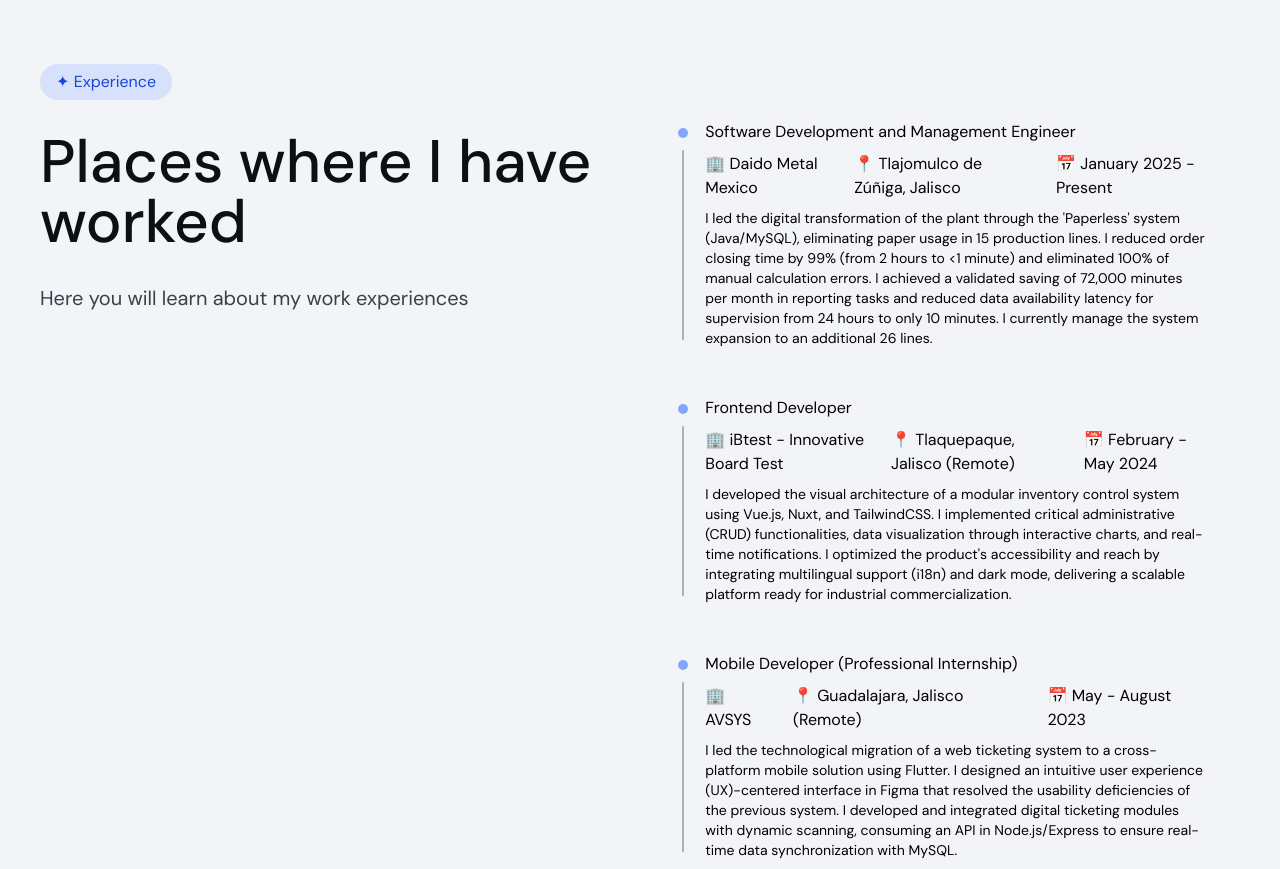
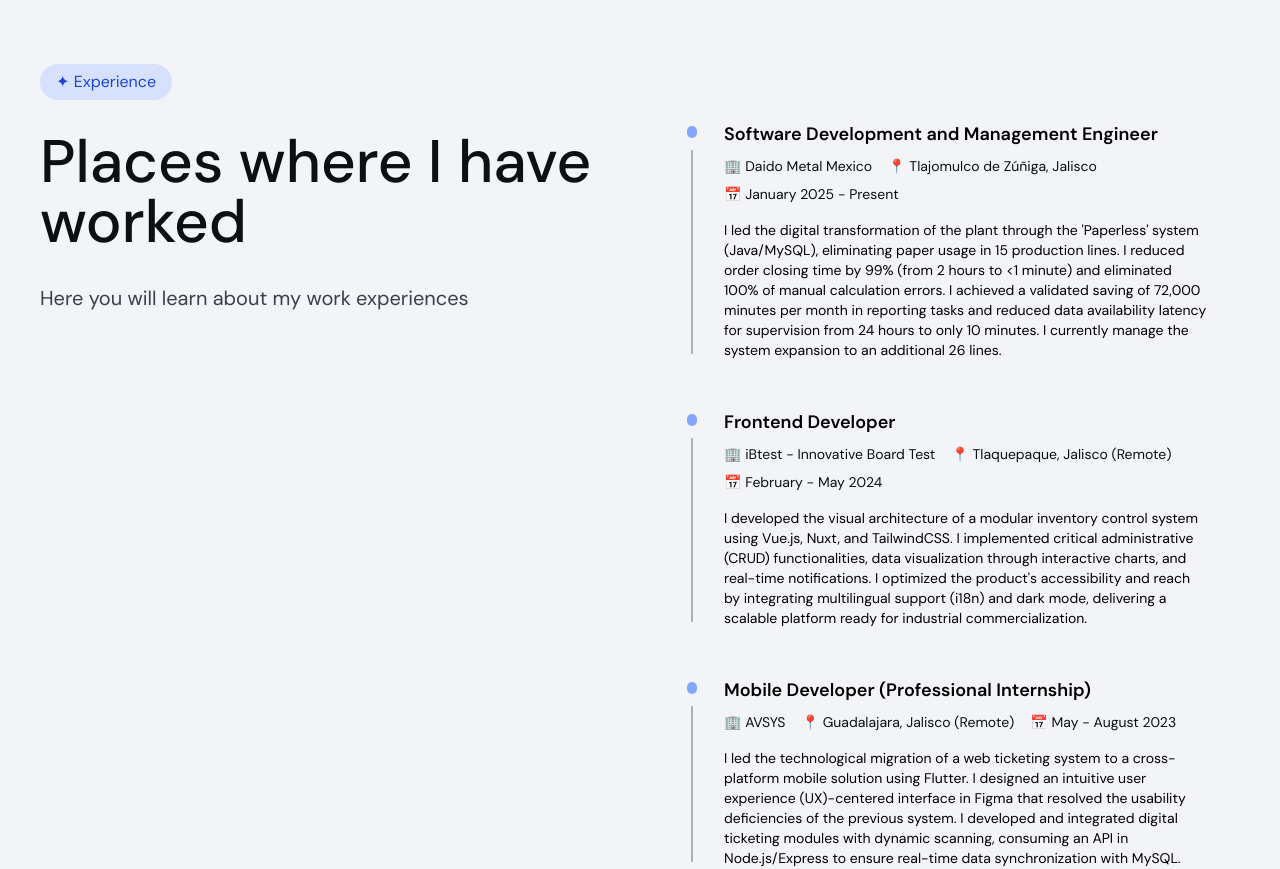
Before and after one commit to AnthonyMA5/Portfolio, a Next.js app: page /en in a window 1280 px wide. Shown: the part 3240-4109 px from the top of the page. Built offline with nearby package versions, Linux system fonts and the light colour scheme.

Commit message:
feat: add responsive Navbar and sections for Contact and Experience

```diff
--- a/src/components/sections/ContactSection.tsx
+++ b/src/components/sections/ContactSection.tsx
@@ -6,13 +6,13 @@ export default function ContactSection() {
 
     return (
         <section id="contact" className="section">
-            <div className="container text-center bg-dark-300 border-2 border-dark-200 p-20 rounded-3xl">
+            <div className="container text-center bg-dark-300 border-2 border-dark-200 p-8 md:p-12 lg:p-20 rounded-3xl">
                 <div className="flex flex-col lg:flex-row w-full h-full gap-10">
                     <div className="container items-start space-y-8">
                         <div className="chip">✉️ {t("title")}</div>
                         <p className="text-title">{t("letsWorkTogether")}</p>
                         <p className="text-body">{t("email")}</p>
-                        <div className="flex flex-row w-full gap-4">
+                        <div className="flex flex-col sm:flex-row flex-wrap w-full gap-4">
                             <a href="https://github.com/AnthonyMA5" className="btn-secondary-alternative2 w-full sm:w-auto inline-flex items-center justify-center gap-2 py-3">
                                 <Image src="/icons/social/github_dark.svg" alt="GitHub" width={20} height={20} className="shrink-0" />
                                 <span className="leading-none pt-[2px]">{t("github")}</span>
@@ -27,16 +27,16 @@ export default function ContactSection() {
                             </a>
                         </div>
                     </div>
-                    <div className="w-full h-full grid grid-rows-3 gap-6">
-                        <div className="flex flex-row w-full h-full bg-dark-200 border border-dark-100 p-6 rounded-xl items-center justify-between">
+                    <div className="w-full h-full grid grid-rows-3 gap-4 sm:gap-6 mt-4 lg:mt-0">
+                        <div className="flex flex-col sm:flex-row w-full h-full bg-dark-200 border border-dark-100 p-4 sm:p-6 rounded-xl items-start sm:items-center justify-between gap-2 sm:gap-0">
                             <p className="text-body">{t("status")}</p>
                             <p className="text-body">{t("statusValue")}</p>
                         </div>
-                        <div className="flex flex-row w-full h-full bg-dark-200 border border-dark-100 p-6 rounded-xl items-center justify-between">
+                        <div className="flex flex-col sm:flex-row w-full h-full bg-dark-200 border border-dark-100 p-4 sm:p-6 rounded-xl items-start sm:items-center justify-between gap-2 sm:gap-0">
                             <p className="text-body">{t("location")}</p>
                             <p className="text-body">{t("locationValue")}</p>
                         </div>
-                        <div className="flex flex-row w-full h-full bg-dark-200 border border-dark-100 p-6 rounded-xl items-center justify-between">
+                        <div className="flex flex-col sm:flex-row w-full h-full bg-dark-200 border border-dark-100 p-4 sm:p-6 rounded-xl items-start sm:items-center justify-between gap-2 sm:gap-0">
                             <p className="text-body">{t("workMode")}</p>
                             <p className="text-body">{t("workModeValue")}</p>
                         </div>
--- a/src/components/sections/ExperienceSection.tsx
+++ b/src/components/sections/ExperienceSection.tsx
@@ -20,23 +20,23 @@ export default function ExperienceSection() {
                     <p className="text-body">{t("description")}</p>
                 </div>
                 <div className="container items-start space-y-8">
-                    <div className="w-full h-full py-6">
-                        <div className="w-full p-8">
-                            <div className="flex flex-col items-start gap-y-12">
+                    <div className="w-full h-full py-2 sm:py-6">
+                        <div className="w-full lg:p-8">
+                            <div className="flex flex-col items-start gap-y-10 sm:gap-y-12">
                                 {(t.raw("experiences") as ExperienceItem[]).map((experience, index) => (
-                                    <div key={index} className="flex gap-x-5 w-full">
-                                        <div className="w-[1%] flex flex-col items-center py-2 gap-y-3">
-                                            <div className="w-2.5 h-3 bg-brand-300 rounded-full"></div>
+                                    <div key={index} className="flex gap-x-4 sm:gap-x-5 w-full">
+                                        <div className="w-4 sm:w-6 shrink-0 flex flex-col items-center py-1.5 gap-y-3">
+                                            <div className="w-2.5 h-2.5 sm:h-3 bg-brand-300 rounded-full shrink-0"></div>
                                             <div className="w-0.5 h-full bg-light-400/70 rounded-full"></div>
                                         </div>
-                                        <div className="w-[99%] flex flex-col gap-y-2">
-                                            <p>{experience.title}</p>
-                                            <div className="flex gap-x-5">
+                                        <div className="flex-1 flex flex-col gap-y-2">
+                                            <p className="font-semibold text-lg">{experience.title}</p>
+                                            <div className="flex flex-wrap gap-x-4 gap-y-2 text-sm text-dark-400 dark:text-light-200">
                                                 <p>🏢 {experience.company}</p>
                                                 <p>📍 {experience.location}</p>
                                                 <p>📅 {experience.date}</p>
                                             </div>
-                                            <p className="text-sm">{experience.description}</p>
+                                            <p className="text-sm mt-2">{experience.description}</p>
                                         </div>
                                     </div>
                                 ))}
--- a/src/components/ui/Navbar.tsx
+++ b/src/components/ui/Navbar.tsx
@@ -34,10 +34,8 @@ export default function Navbar() {
         </div>
 
         {/* Mobile Toggle Button */}
-        <div className="md:hidden flex items-center gap-x-4">
-          <ThemeToggle />
-          <LanguageToggle />
-          <button onClick={() => setIsOpen(!isOpen)} className="text-light-600 dark:text-light-100 p-2">
+        <div className="md:hidden flex items-center gap-x-2">
+          <button onClick={() => setIsOpen(!isOpen)} className="text-light-600 dark:text-light-100 p-2" aria-label="Toggle Menu">
             {isOpen ? (
               <svg className="w-6 h-6" fill="none" stroke="currentColor" viewBox="0 0 24 24">
                 <path strokeLinecap="round" strokeLinejoin="round" strokeWidth={2} d="M6 18L18 6M6 6l12 12" />
@@ -53,13 +51,17 @@ export default function Navbar() {
 
       {/* Mobile Menu */}
       {isOpen && (
-        <div className="md:hidden bg-nav/95 backdrop-blur-lg border-t border-light-300 dark:border-dark-200">
+        <div className="md:hidden bg-nav/95 backdrop-blur-lg border-t border-light-300 dark:border-dark-200 pb-6">
           <ul className="flex flex-col px-6 py-4 space-y-4">
             <li><a href="#about" onClick={() => setIsOpen(false)} className="navbar-link block">{t("aboutTitle")}</a></li>
             <li><a href="#projects" onClick={() => setIsOpen(false)} className="navbar-link block">{t("projectsTitle")}</a></li>
             <li><a href="#experience" onClick={() => setIsOpen(false)} className="navbar-link block">{t("experienceTitle")}</a></li>
             <li><a href="#contact" onClick={() => setIsOpen(false)} className="navbar-link block">{t("contactTitle")}</a></li>
           </ul>
+          <div className="flex px-6 pt-2 items-center gap-x-4">
+            <ThemeToggle />
+            <LanguageToggle />
+          </div>
         </div>
       )}
     </nav>
```
